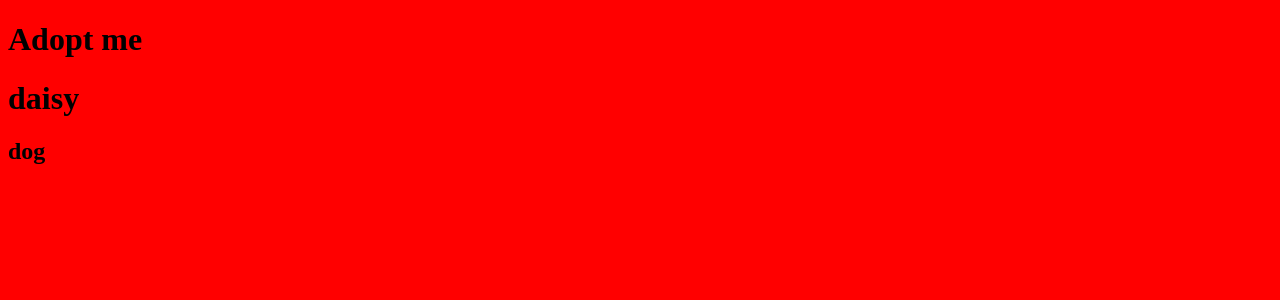
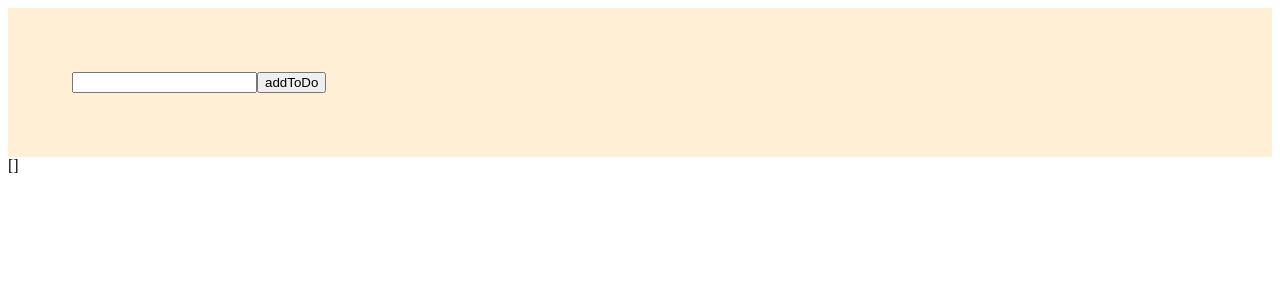
Before and after one commit to sharathvignesh/immer-talk, a React (Vite) app: page / in a window 1280 px wide. Shown: the top 300 px of the page. Built offline with nearby package versions, Linux system fonts and the light colour scheme.

Commit message:
basic setup done

```diff
--- a/package.json
+++ b/package.json
@@ -24,7 +24,11 @@
     "prettier": "^1.16.4"
   },
   "dependencies": {
+    "immer": "^2.1.3",
     "react": "^16.8.4",
-    "react-dom": "^16.8.4"
+    "react-dom": "^16.8.4",
+    "react-redux": "^6.0.1",
+    "redux": "^4.0.1",
+    "styled-components": "^4.1.3"
   }
 }
--- a/src/App.js
+++ b/src/App.js
@@ -1,16 +1,33 @@
 import React from "react";
-import { render } from "react-dom";
-import Pet from "./Pet";
+import { connect } from "react-redux";
 
-class App extends React.Component {
-  render() {
-    return (
-      <div>
-        <h1>Adopt me</h1>
-        <Pet name="daisy" animal="dog" />
-      </div>
-    );
-  }
-}
+import Form from "./components/Form";
+import TodoList from "./components/TodoList";
+import { toDoActions } from "./actions/";
 
-render(<App />, document.getElementById("root"));
+const App = props => {
+  const addToDo = item => {
+    const { addToDo } = props;
+    addToDo(item);
+  };
+
+  return (
+    <>
+      <Form addToDo={addToDo} />
+      <TodoList items={props.todos} />
+    </>
+  );
+};
+
+const mapStoreToProps = store => ({
+  todos: store.todos
+});
+
+const mapActionsToProps = dispatch => ({
+  addToDo: actionItem => dispatch(toDoActions.addTodo(actionItem))
+});
+
+export default connect(
+  mapStoreToProps,
+  mapActionsToProps
+)(App);
--- /dev/null
+++ b/src/actions/index.js
@@ -0,0 +1 @@
+export { default as toDoActions } from "./todos";
--- /dev/null
+++ b/src/actions/todos.js
@@ -0,0 +1,9 @@
+let nextTodoId = 0;
+
+const addTodo = text => ({
+  type: "ADD_TODO",
+  id: nextTodoId++,
+  text
+});
+
+export default { addTodo };
--- /dev/null
+++ b/src/components/Form.js
@@ -0,0 +1,29 @@
+import React, { useState } from "react";
+import styled from "styled-components";
+
+const Wrapper = styled.section`
+  padding: 4em;
+  background: papayawhip;
+`;
+
+const Form = ({ addToDo }) => {
+  const [inputValue, setInputValue] = useState("");
+
+  const handleSubmit = () => {
+    addToDo(inputValue);
+    setInputValue("");
+  };
+
+  return (
+    <Wrapper>
+      <input
+        type="text"
+        value={inputValue}
+        onChange={e => setInputValue(e.target.value)}
+      />
+      <button onClick={handleSubmit}>addToDo</button>
+    </Wrapper>
+  );
+};
+
+export default Form;
--- /dev/null
+++ b/src/components/TodoList.js
@@ -0,0 +1,5 @@
+import React from "react";
+
+const TodoList = ({ items }) => <div>{JSON.stringify(items)}</div>;
+
+export default TodoList;
--- a/src/index.html
+++ b/src/index.html
@@ -5,10 +5,9 @@
     <meta name="viewport" content="width=device-width, initial-scale=1.0" />
     <meta http-equiv="X-UA-Compatible" content="ie=edge" />
     <title>Todo</title>
-    <link rel="stylesheet" href="./style.css" />
   </head>
   <body>
     <div id="root">not rendered</div>
-    <script src="./App.js"></script>
+    <script src="./index.js"></script>
   </body>
 </html>
--- /dev/null
+++ b/src/index.js
@@ -0,0 +1,18 @@
+import React from "react";
+import { render } from "react-dom";
+import { Provider } from "react-redux";
+import { createStore } from "redux";
+import rootReducer from "./reducers";
+import App from "./App";
+
+const store = createStore(
+  rootReducer,
+  window.__REDUX_DEVTOOLS_EXTENSION__ && window.__REDUX_DEVTOOLS_EXTENSION__()
+);
+
+render(
+  <Provider store={store}>
+    <App />
+  </Provider>,
+  document.getElementById("root")
+);
--- /dev/null
+++ b/src/reducers/index.js
@@ -0,0 +1,6 @@
+import { combineReducers } from "redux";
+import todos from "./todos";
+
+export default combineReducers({
+  todos
+});
--- /dev/null
+++ b/src/reducers/todos.js
@@ -0,0 +1,23 @@
+import produce from "immer";
+
+const initialState = [];
+
+const todos = (state = initialState, action) =>
+  produce(state, draft => {
+    switch (action.type) {
+      case "ADD_TODO":
+        draft.push({
+          id: action.id,
+          text: action.text,
+          completed: false
+        });
+        break;
+      case "TOGGLE_TODO":
+        draft = draft.map(todo =>
+          todo.id === action.id ? { ...todo, completed: !todo.completed } : todo
+        );
+        break;
+    }
+  });
+
+export default todos;
--- a/src/style.css
+++ /dev/null
@@ -1,3 +0,0 @@
-body {
-  background-color: red;
-}
```
Also changed, not shown: 2 other files (tests, documents, lock files or other folders).
